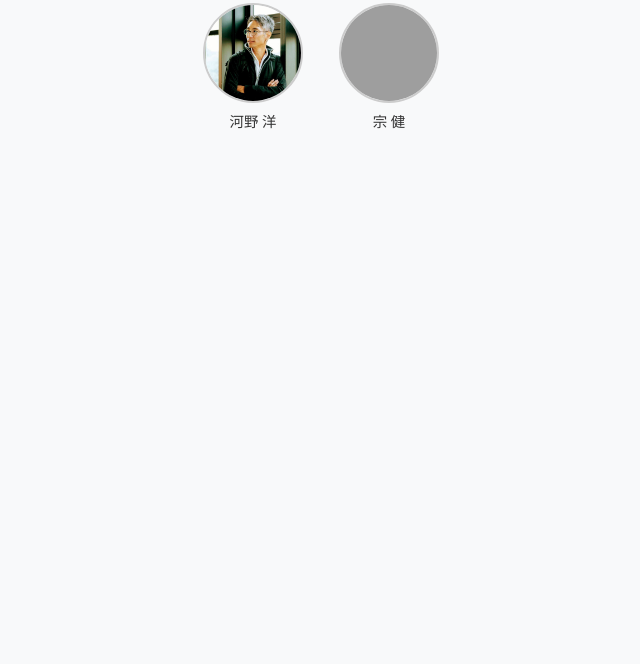
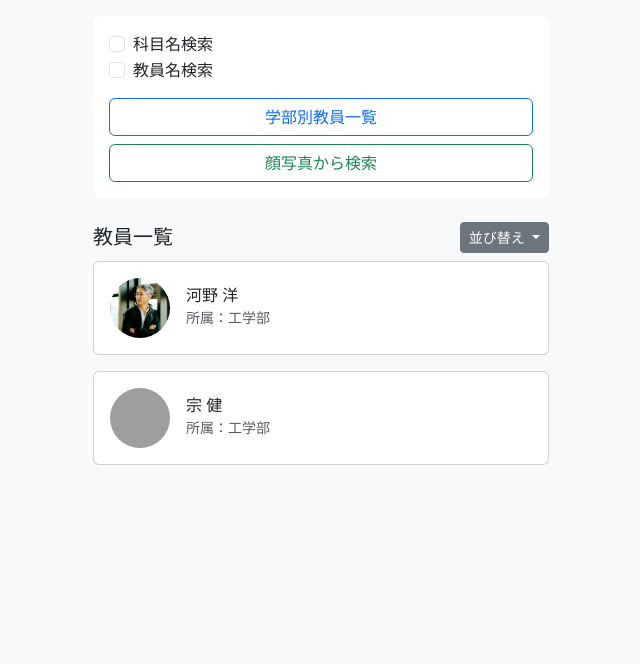
Before and after one commit to KoseiKawakami/HTML-, a plain HTML site: page top_menu.html in a window 1280 px wide. Shown: the part 136-800 px from the top of the page, without its empty margins (319-959 px from the left). Drawn offline with nearby package versions, Linux system fonts and the light colour scheme; grey boxes are pictures that could not be loaded.

Commit message:
Update top_menu.html

```diff
--- a/top_menu.html
+++ b/top_menu.html
@@ -3,65 +3,99 @@
 <head>
   <meta charset="UTF-8" />
   <meta name="viewport" content="width=device-width, initial-scale=1.0" />
-  <title>顔写真から検索</title>
+  <title>麗澤大学教員紹介アプリ</title>
   <link href="https://cdn.jsdelivr.net/npm/bootstrap@5.3.0/dist/css/bootstrap.min.css" rel="stylesheet" />
   <style>
     body {
       background-color: #f8f9fa;
     }
-    .container {
-      max-width: 600px;
+    .app-container {
+      max-width: 480px;
       margin: auto;
-      padding-top: 2rem;
     }
-    .photo-grid {
-      display: flex;
-      flex-wrap: wrap;
-      gap: 1rem;
-      justify-content: center;
+    .sidebar {
+      background-color: #fff;
+      padding: 1rem;
+      border-radius: 0.5rem;
     }
-    .teacher-card {
-      width: 120px;
-      text-align: center;
+    .teacher-list {
+      max-height: 500px;
+      overflow-y: auto;
     }
     .teacher-photo {
-      width: 100px;
-      height: 100px;
+      width: 60px;
+      height: 60px;
       object-fit: cover;
       border-radius: 50%;
-      margin-bottom: 0.5rem;
-      border: 2px solid #ccc;
-    }
-    .teacher-name {
-      font-size: 0.9rem;
-      color: #333;
+      margin-right: 1rem;
     }
   </style>
 </head>
 <body>
 
-  <div class="container text-center">
-    <h1 class="mb-3 fs-4">顔写真から検索</h1>
+  <div class="container py-4 app-container">
+    <h1 class="text-center fs-4 mb-3">麗澤大学<br>教員紹介アプリ</h1>
 
-    <!-- トップメニューに戻るボタン -->
-    <a href="top_menu.html" class="btn btn-secondary mb-4">← トップメニューに戻る</a>
+    <!-- 検索 -->
+    <input type="text" class="form-control mb-3" placeholder="教員名やキーワードで検索" />
 
-    <div class="photo-grid">
-      <!-- 教員1 -->
-      <a href="teacher_kawano.html" class="teacher-card text-decoration-none">
-        <img src="picture_yoh.jpg" alt="河野 洋" class="teacher-photo" />
-        <div class="teacher-name">河野 洋</div>
+    <!-- メニュー -->
+    <div class="sidebar mb-4">
+      <div class="form-check">
+        <input class="form-check-input" type="checkbox" id="subjectSearch">
+        <label class="form-check-label" for="subjectSearch">科目名検索</label>
+      </div>
+      <div class="form-check mb-3">
+        <input class="form-check-input" type="checkbox" id="nameSearch">
+        <label class="form-check-label" for="nameSearch">教員名検索</label>
+      </div>
+      <a href="#" class="btn btn-outline-primary w-100 mb-2">学部別教員一覧</a>
+      <a href="face_search.html" class="btn btn-outline-success w-100">顔写真から検索</a>
+    </div>
+
+    <!-- 教員一覧タイトルと並び替えボタン -->
+    <div class="d-flex justify-content-between align-items-center mb-2">
+      <h5 class="mb-0">教員一覧</h5>
+      <div class="dropdown">
+        <button class="btn btn-sm btn-secondary dropdown-toggle" type="button" data-bs-toggle="dropdown" aria-expanded="false">
+          並び替え
+        </button>
+        <ul class="dropdown-menu">
+          <li><a class="dropdown-item" href="#">五十音順</a></li>
+          <li><a class="dropdown-item" href="#">学部順</a></li>
+        </ul>
+      </div>
+    </div>
+
+    <!-- 教員一覧（教員カード）-->
+    <div class="teacher-list">
+      <a href="teacher_kawano.html" class="text-decoration-none text-dark">
+        <div class="card mb-3">
+          <div class="card-body d-flex align-items-center">
+            <img src="picture_yoh.jpg" alt="河野 洋 先生の写真" class="teacher-photo" />
+            <div>
+              <h6 class="mb-0">河野 洋</h6>
+              <small class="text-muted">所属：工学部</small>
+            </div>
+          </div>
+        </div>
       </a>
 
-      <!-- 教員2 -->
-      <a href="teacher_so.html" class="teacher-card text-decoration-none">
-        <img src="picture_so.jpg" alt="宗 健" class="teacher-photo" />
-        <div class="teacher-name">宗 健</div>
+      <a href="teacher_so.html" class="text-decoration-none text-dark">
+        <div class="card mb-3">
+          <div class="card-body d-flex align-items-center">
+            <img src="picture_so.jpg" alt="宗 武 先生の写真" class="teacher-photo" />
+            <div>
+              <h6 class="mb-0">宗 健</h6>
+              <small class="text-muted">所属：工学部</small>
+            </div>
+          </div>
+        </div>
       </a>
-
-      <!-- 他の教員もここに追加可能 -->
     </div>
   </div>
 
+  <!-- Bootstrap JS -->
+  <script src="https://cdn.jsdelivr.net/npm/bootstrap@5.3.0/dist/js/bootstrap.bundle.min.js"></script>
 </body>
 </html>
```
